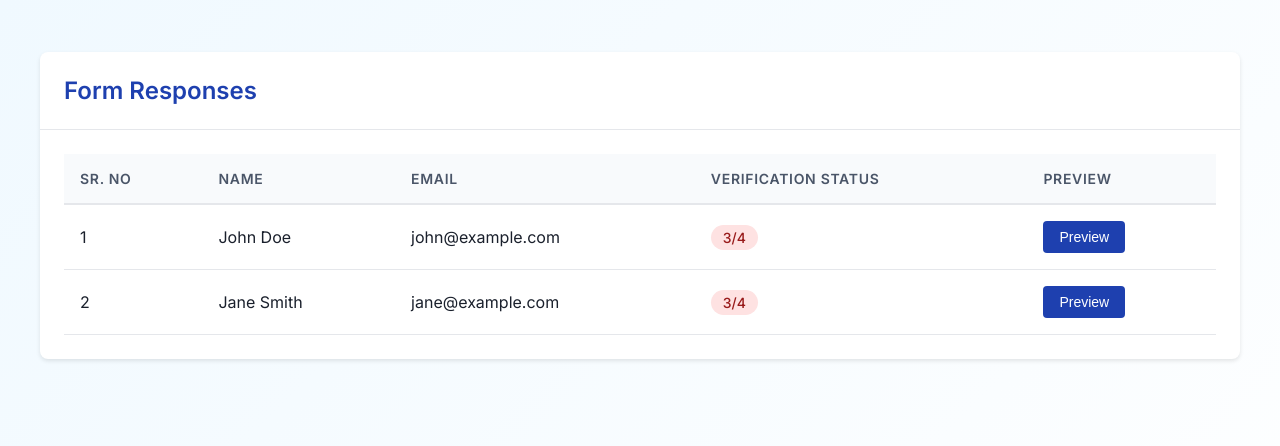
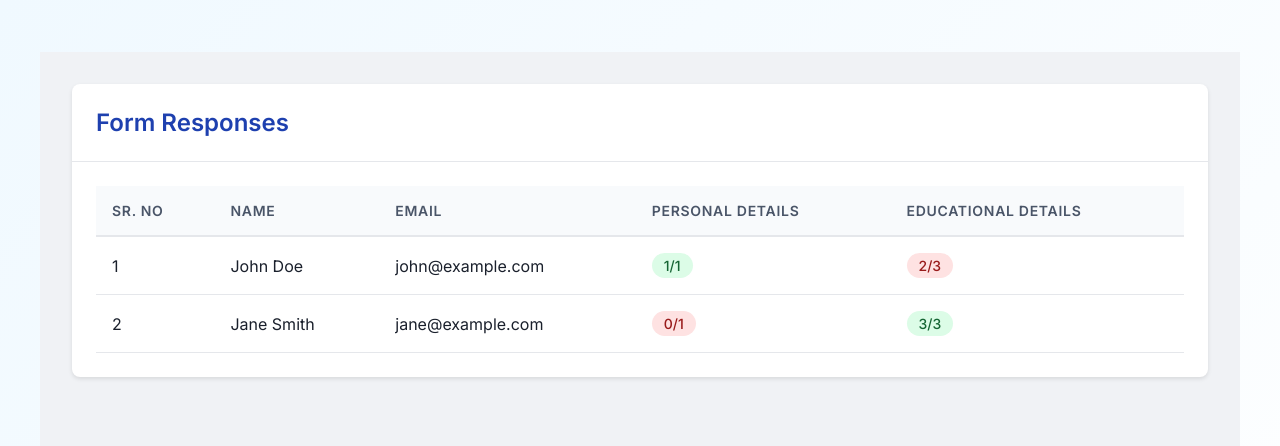
Before and after one commit to thelifeisstrange/DoclensFrontend, a React (Vite) app: page /admin in a window 1280 px wide. Shown: the top 446 px of the page. Built offline with nearby package versions, Linux system fonts and the light colour scheme.

Commit message:
admintable

```diff
--- a/src/Dashboards/AdminDashboard.jsx
+++ b/src/Dashboards/AdminDashboard.jsx
@@ -1,13 +1,14 @@
 import React, { useState, useEffect } from 'react';
 import './admin-dashboard.css';
 
-// Custom Components (Table, Card, etc. remain the same)
+// Custom Table Component
 const Table = ({ children }) => (
   <table className="admin-table">
     {children}
   </table>
 );
 
+// Custom Card Components
 const Card = ({ children }) => (
   <div className="admin-card">
     {children}
@@ -32,6 +33,7 @@ const CardContent = ({ children }) => (
   </div>
 );
 
+// Custom Badge Component
 const Badge = ({ children, variant }) => {
   const badgeClass = variant === 'success' ? 'badge-success' : 'badge-error';
   return (
@@ -41,36 +43,8 @@ const Badge = ({ children, variant }) => {
   );
 };
 
-// Preview Modal Component
-const PreviewModal = ({ application, onClose }) => {
-  if (!application) return null;
-
-  return (
-    <div className="modal-overlay">
-      <div className="modal">
-        <div className="modal-header">
-          <h3>Application Preview</h3>
-          <button className="close-button" onClick={onClose}>×</button>
-        </div>
-        <div className="modal-content">
-          <h4>Personal Details</h4>
-          <p>Name: {application.name}</p>
-          <p>Email: {application.email}</p>
-          <p>Verification Status: {application.personalVerification ? "Verified" : "Not Verified"}</p>
-
-          <h4>Educational Details</h4>
-          <p>Class 10: {application.educationalVerification.class10 ? "Verified" : "Not Verified"}</p>
-          <p>Class 12: {application.educationalVerification.class12 ? "Verified" : "Not Verified"}</p>
-          <p>Bachelors: {application.educationalVerification.bachelors ? "Verified" : "Not Verified"}</p>
-        </div>
-      </div>
-    </div>
-  );
-};
-
 const AdminDashboard = () => {
   const [applications, setApplications] = useState([]);
-  const [selectedApplication, setSelectedApplication] = useState(null);
 
   useEffect(() => {
     // Simulated API response
@@ -102,15 +76,13 @@ const AdminDashboard = () => {
     setApplications(mockData);
   }, []);
 
-  const getTotalVerificationScore = (app) => {
-    const educationalVerified = Object.values(app.educationalVerification).filter(v => v).length;
-    const personalVerified = app.personalVerification ? 1 : 0;
-    const total = educationalVerified + personalVerified;
-    return `${total}/4`;
+  const getEducationalScore = (verifications) => {
+    const verified = Object.values(verifications).filter(v => v).length;
+    return `${verified}/3`;
   };
 
   return (
-    <div className="admin">
+    <div className="admin-dashboard">
       <Card>
         <CardHeader>
           <CardTitle>Form Responses</CardTitle>
@@ -123,8 +95,8 @@ const AdminDashboard = () => {
                   <th>Sr. No</th>
                   <th>Name</th>
                   <th>Email</th>
-                  <th>Verification Status</th>
-                  <th>Preview</th>
+                  <th>Personal Details</th>
+                  <th>Educational Details</th>
                 </tr>
               </thead>
               <tbody>
@@ -134,22 +106,19 @@ const AdminDashboard = () => {
                     <td>{app.name}</td>
                     <td>{app.email}</td>
                     <td>
+                      <Badge variant={app.personalVerification ? "success" : "error"}>
+                        {app.personalVerification ? "1/1" : "0/1"}
+                      </Badge>
+                    </td>
+                    <td>
                       <Badge
-                        variant={getTotalVerificationScore(app) === "4/4"
+                        variant={getEducationalScore(app.educationalVerification) === "3/3"
                           ? "success"
                           : "error"
                         }
                       >
-                        {getTotalVerificationScore(app)}
+                        {getEducationalScore(app.educationalVerification)}
                       </Badge>
-                    </td>
-                    <td>
-                      <button
-                        className="preview-button"
-                        onClick={() => setSelectedApplication(app)}
-                      >
-                        Preview
-                      </button>
                     </td>
                   </tr>
                 ))}
@@ -158,13 +127,6 @@ const AdminDashboard = () => {
           </div>
         </CardContent>
       </Card>
-
-      {selectedApplication && (
-        <PreviewModal
-          application={selectedApplication}
-          onClose={() => setSelectedApplication(null)}
-        />
-      )}
     </div>
   );
 };
```
